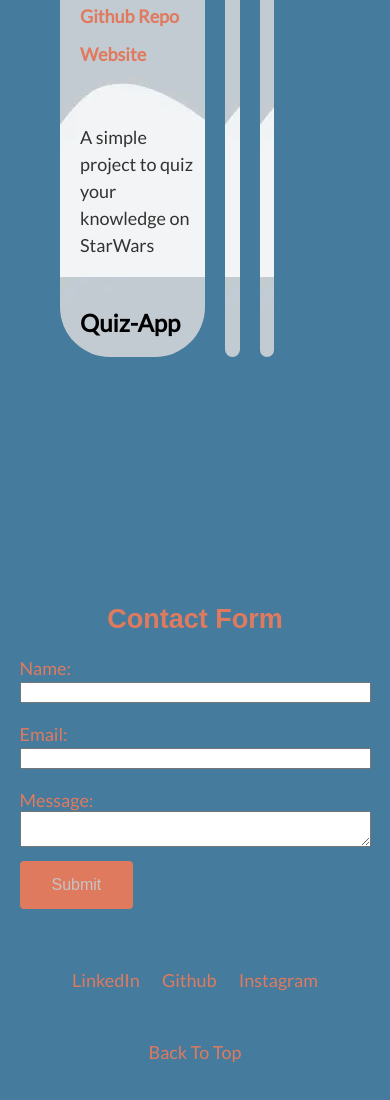
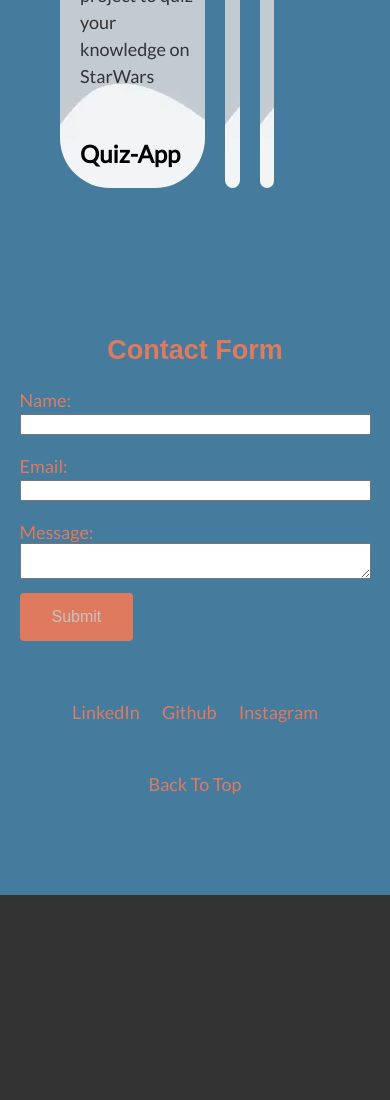
Before and after one commit to Erzyelc/Portfolio-Renew, a plain HTML site: page index.html in a window 390 px wide. Shown: the part 1194-2294 px from the top of the page. After the commit the page ends 2089 px from the top, so only its background shows below. Drawn offline with Linux system fonts and the light colour scheme.

Commit message:
worked on styles for projects

```diff
--- a/styles.css
+++ b/styles.css
@@ -240,7 +240,7 @@ nav ul li + li + li {
 }
 
 .form-contact{
-    padding-top: 200px;
+    padding-top: 100px;
     display: flex;
     align-items: center;
     flex-direction: column;
@@ -333,12 +333,12 @@ a:link {
     }
 
     .panel h5 {
-        bottom: 300px;
+        bottom: 250px;
         left: 20px;
     }
 
     .panel h6 {
-        bottom: 250px;
+        bottom: 200px;
         left: 20px;
     }
 
@@ -346,8 +346,8 @@ a:link {
         bottom: 80px;
         left: 20px;
     }
+
+    .panel {
+        height: 40vh;
+    }
 }
-
-@media(max-width: 600px) {
-    .container
-}
```
